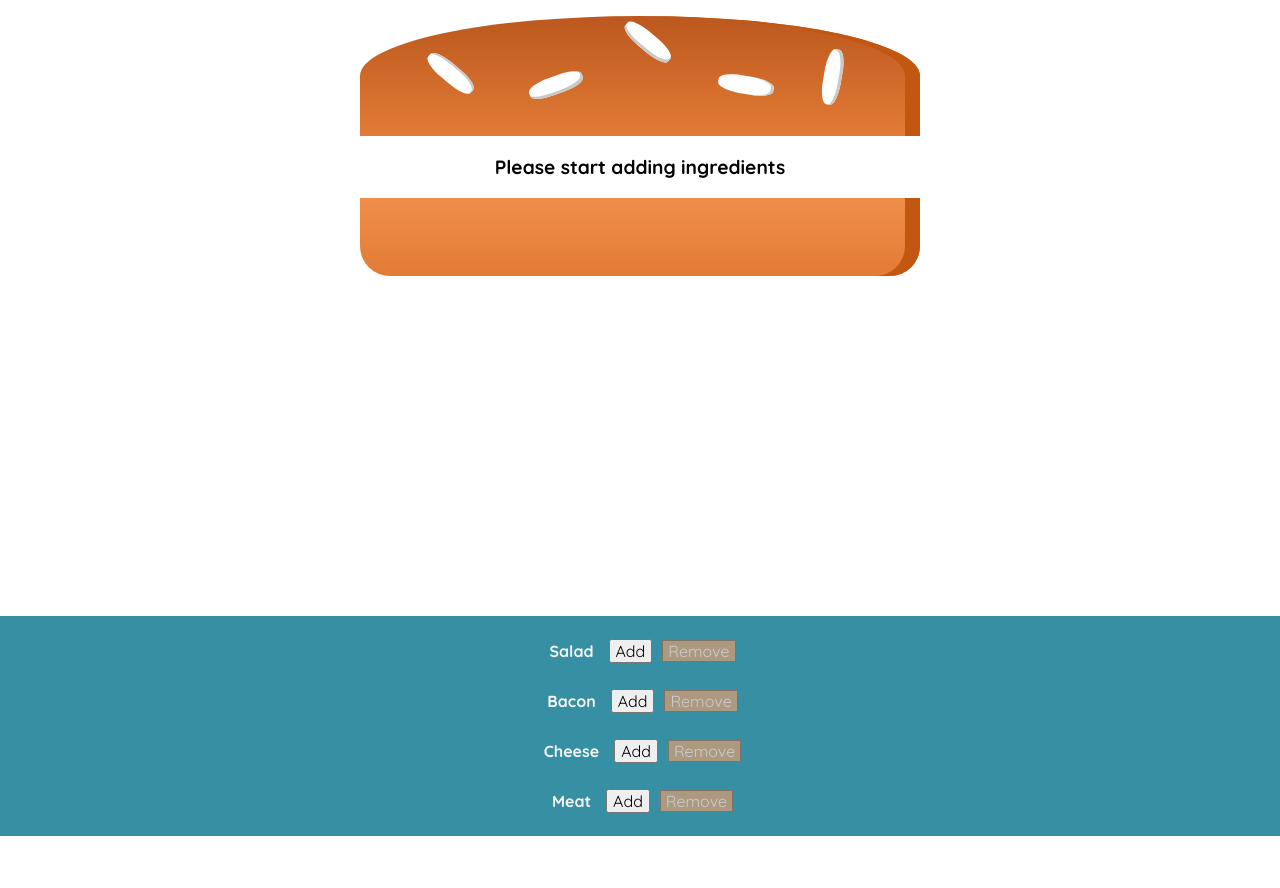
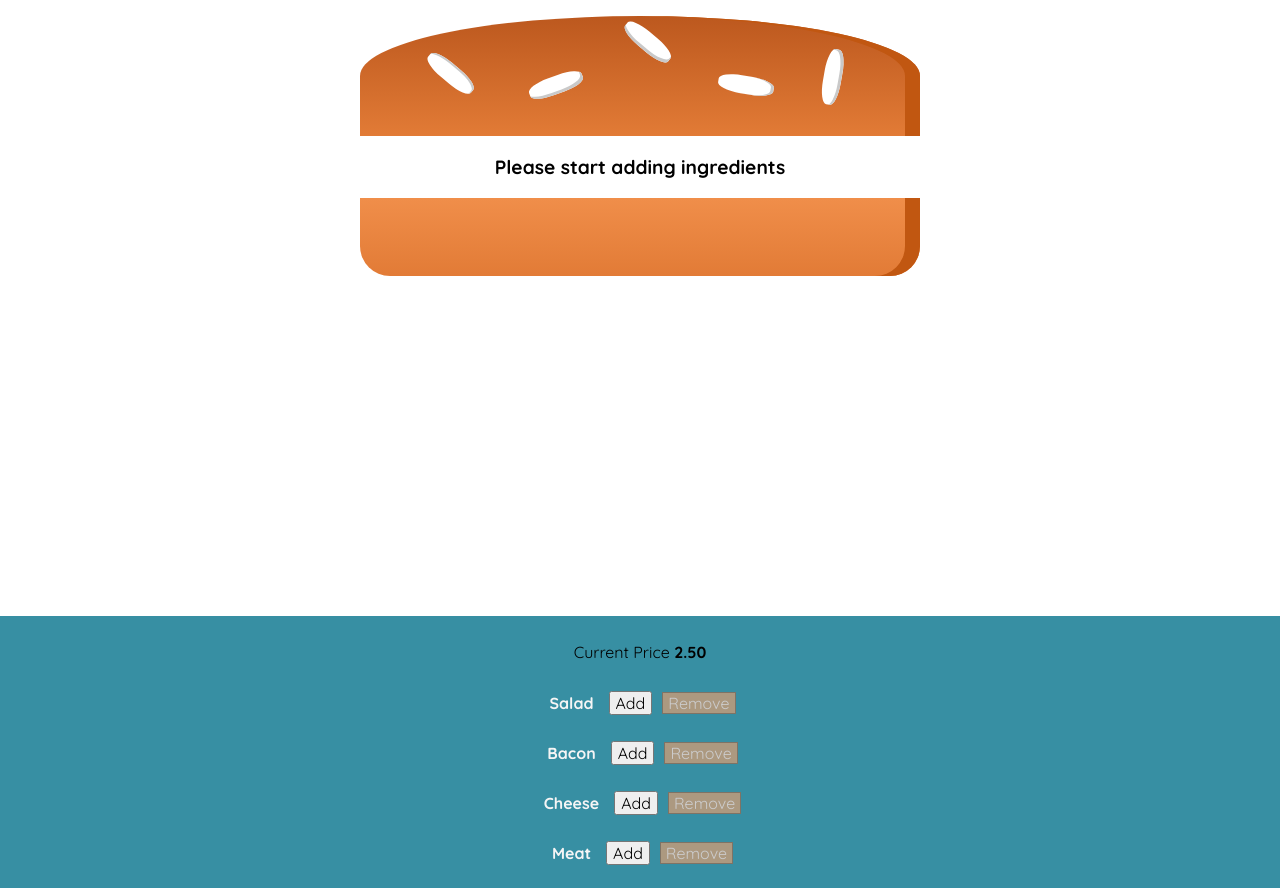
Before and after one commit to Ben-Ga/Burger-Builder, a React (Create React App) app: page / in a window 1280 px wide. Before the commit the page ends 836 px from the top, so only its background shows below. Built offline with nearby package versions, Linux system fonts and the light colour scheme.

Commit message:
added pricing, rounded to 2 decimal points

```diff
--- a/src/components/Burger/BuildControls/BuildControls.js
+++ b/src/components/Burger/BuildControls/BuildControls.js
@@ -15,6 +15,7 @@
 const BuildControls = (props) => {
     return (
         <div className={classes.buildControls}>
+            <p>Current Price <strong>{parseFloat(props.price).toFixed(2)}</strong></p>
             {controls.map(ctrl => (
                 <BuildControl
                     key={ctrl.label}
--- a/src/containers/burgerbuilder/BurgerBuilder.js
+++ b/src/containers/burgerbuilder/BurgerBuilder.js
@@ -89,6 +89,7 @@
                         ingredientAdded={this.addIngredient}
                         ingredientRemoved={this.removeIngredient}
                         disabled={disableInfo}
+                        price={this.state.totalPrice}
                     />
                 </div>
             </Auxiliary>
```
